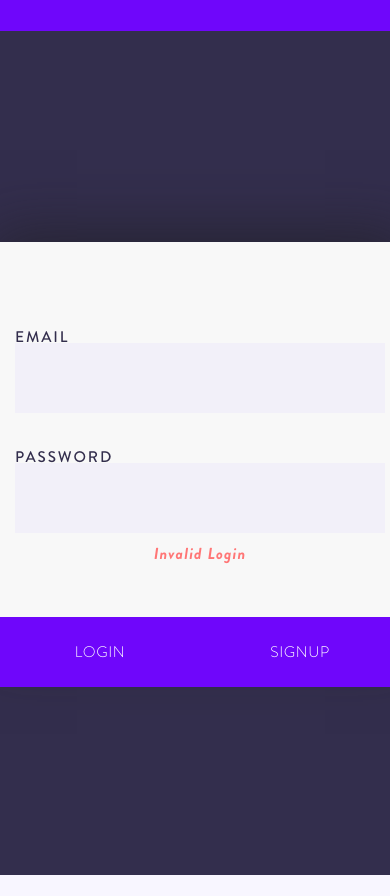
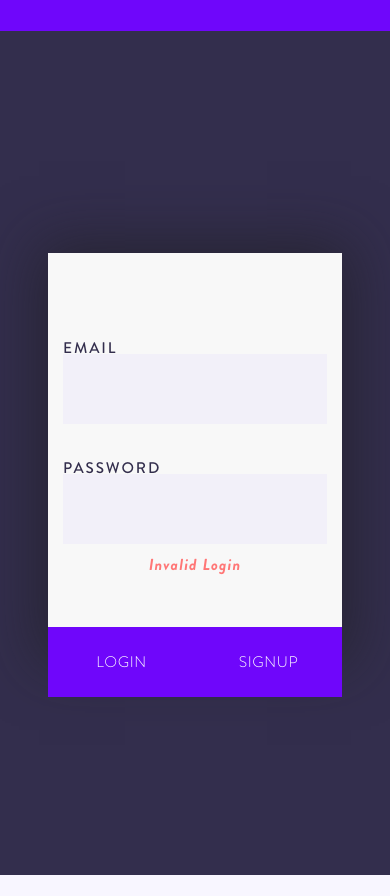
Before and after one commit to maharshmellow/trakr, a Django app: page / in a window 390 px wide. Shown: the part 813-1709 px from the top of the page. Run offline with Django 3.2, Linux system fonts and the light colour scheme; some libraries are stand-ins or nearby versions.

Commit message:
testing login positioning

```diff
--- a/trakr/static/trakr/css/styles.css
+++ b/trakr/static/trakr/css/styles.css
@@ -19,7 +19,7 @@ body{
 #rightSection{
     background-color: #332E4D;
     height: 100vh;
-    padding-top: 25vh;
+    /*padding-top: 25vh;*/
 }
 /*#featuresTag{
     width: 100px;
@@ -42,7 +42,6 @@ body{
 #trakrLogo{
     width: 150px;
 }
-
 #menu{
     position: relative;
     bottom: 0;
@@ -61,13 +60,27 @@ a:hover{
 }
 #loginArea{
     color: #342B60;
-    height: 400px;
-    width: 400px;
+    max-height: 400px;
+    max-width: 400px;
     background: #F8F8F8;
     box-shadow: 0 0 56px 9px rgba(28,28,28,0.56);
+
+    position: absolute;
+    top: 50%; left: 50%;
+    transform: translate(-50%,-50%);
+    /*height: 80%;*/
+    height: 70%;
+    width: 70%;
+    /*background: red;*/
 }
 #loginBlock{
     padding-top: 60px;
+    /*position: absolute;
+    top: 50%; left: 50%;
+    transform: translate(-50%,-50%);
+    height: 50%;
+    width: 50%;
+    background: red;*/
 }
 
 .loginTitles{
@@ -78,12 +91,11 @@ a:hover{
     margin-top: 23px;
     color: #332E4D;
     letter-spacing: 1.87px;
+
 }
 
-#loginInputs{
-    width: 100%;
-}
 #usernameInput, #passwordInput{
+
     width: 100%;
     height: 70px;
     font-family: "BG";
@@ -93,6 +105,8 @@ a:hover{
     background: rgba(149,124,255,0.07);
     border: 0;
     outline: none !important;
+    max-width: 100%;
+    overflow-x: hidden;
 
 }
 #loginSignupButtons{
--- a/trakr/static/trakr/js/scripts.js
+++ b/trakr/static/trakr/js/scripts.js
@@ -1,3 +1,5 @@
+
+
 var config = {
     apiKey: "AIzaSyAiCNv_Pnzrr1l2qUE4zSQiFxqQHMKHspw",
     authDomain: "trakr-39dff.firebaseapp.com",
--- a/trakr/templates/trakr/mainpage.html
+++ b/trakr/templates/trakr/mainpage.html
@@ -32,8 +32,8 @@
 
             <div class="col-md-7" id="rightSection">
                 <div id="loginArea" class="center-block">
-                    <div class="col-md-1"></div>
-                    <div id="loginBlock" class="col-md-10">
+                    <div class="col-md-1 hidden-sm"></div>
+                    <div id="loginBlock" class="col-md-10 col-xs-12">
                         <span class="loginTitles"> EMAIL </span><br>
                         <h1 class="loginInputs">
                             <input id="usernameInput" name="username" type="text"></input>
@@ -47,7 +47,7 @@
                             Invalid Login
                         </div>
                     </div>
-                    <div class="col-md-1"></div>
+                    <div class="col-md-1 hidden-sm"></div>
                     <div id="loginSignupButtons">
                         <button id="loginButton" onclick="login()" class="col-md-6 col-xs-6">LOGIN</button>
                         <button id="signupButton" onclick="signup()" class="col-md-6 col-xs-6">SIGNUP</button>
```
